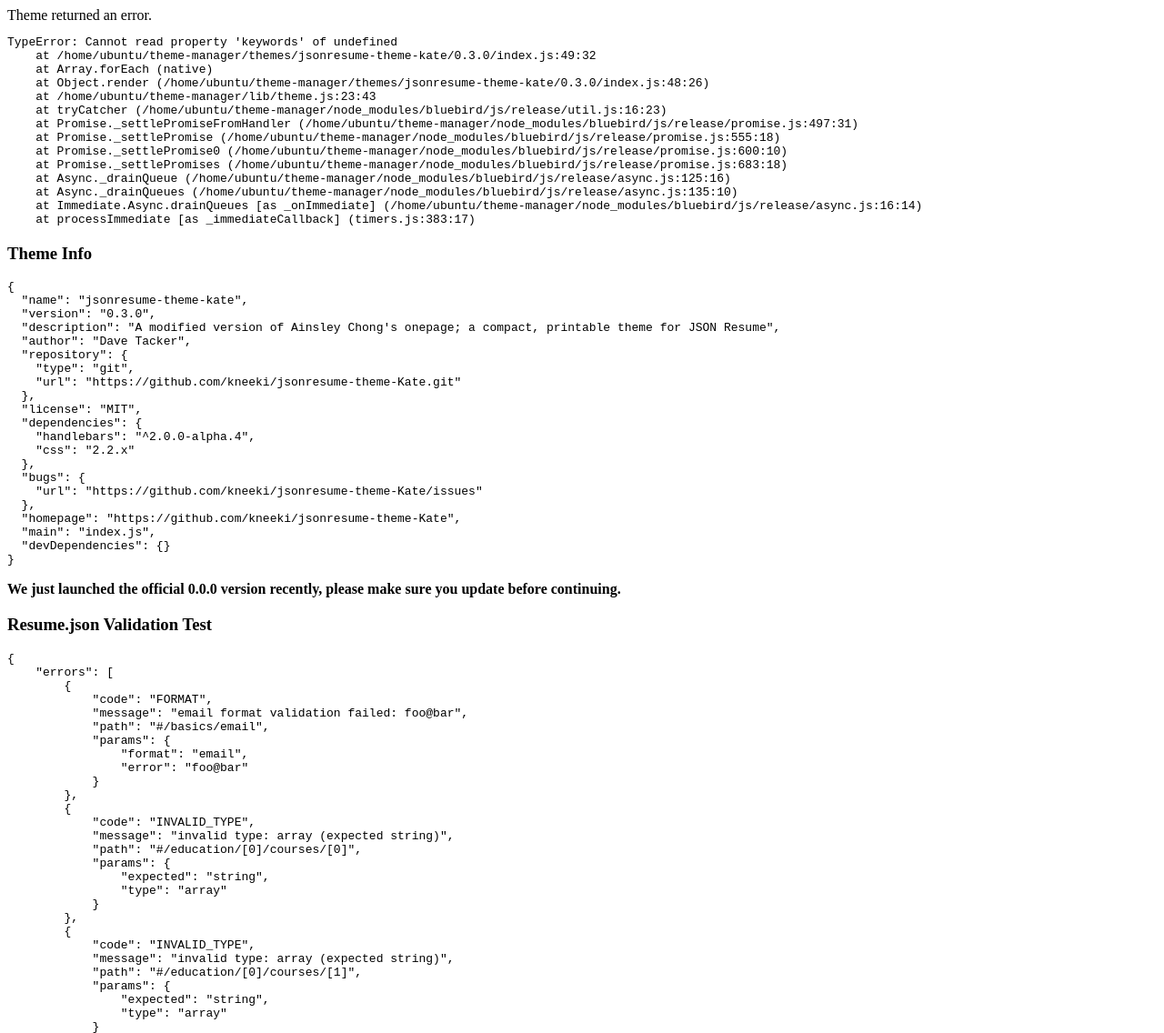
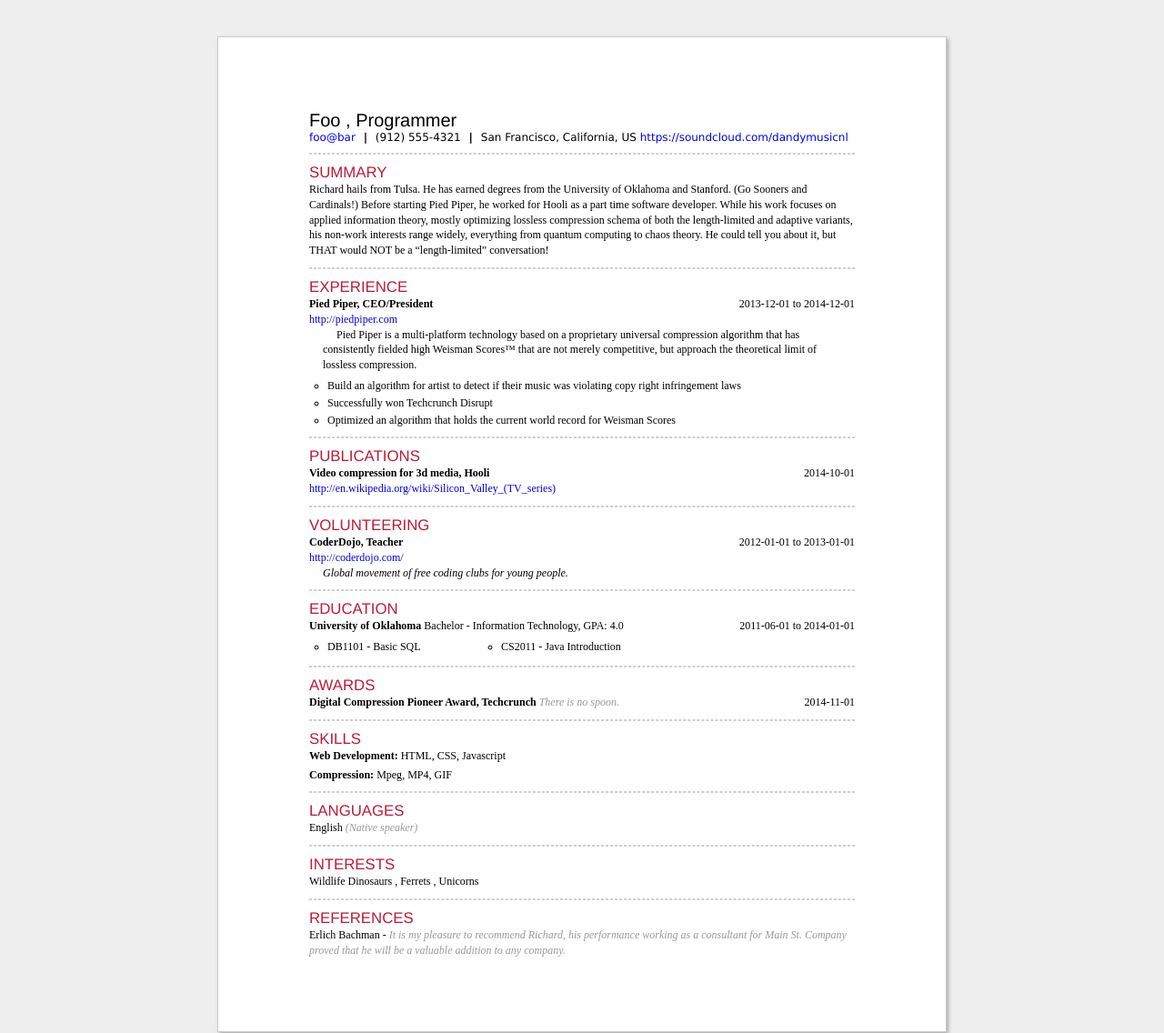
Before and after one commit to kneeki/jsonresume-theme-Kate, a website: page public/index.html in a window 1280 px wide. Shown: the top 1136 px of the page at 91% size. Drawn offline with Linux system fonts and the light colour scheme.

Commit message:
Updated Readme.

```diff
--- a/public/index.html
+++ b/public/index.html
@@ -1,75 +1,142 @@
-Theme returned an error.<pre>TypeError: Cannot read property 'keywords' of undefined
-    at /home/ubuntu/theme-manager/themes/jsonresume-theme-kate/0.3.0/index.js:49:32
-    at Array.forEach (native)
-    at Object.render (/home/ubuntu/theme-manager/themes/jsonresume-theme-kate/0.3.0/index.js:48:26)
-    at /home/ubuntu/theme-manager/lib/theme.js:23:43
-    at tryCatcher (/home/ubuntu/theme-manager/node_modules/bluebird/js/release/util.js:16:23)
-    at Promise._settlePromiseFromHandler (/home/ubuntu/theme-manager/node_modules/bluebird/js/release/promise.js:497:31)
-    at Promise._settlePromise (/home/ubuntu/theme-manager/node_modules/bluebird/js/release/promise.js:555:18)
-    at Promise._settlePromise0 (/home/ubuntu/theme-manager/node_modules/bluebird/js/release/promise.js:600:10)
-    at Promise._settlePromises (/home/ubuntu/theme-manager/node_modules/bluebird/js/release/promise.js:683:18)
-    at Async._drainQueue (/home/ubuntu/theme-manager/node_modules/bluebird/js/release/async.js:125:16)
-    at Async._drainQueues (/home/ubuntu/theme-manager/node_modules/bluebird/js/release/async.js:135:10)
-    at Immediate.Async.drainQueues [as _onImmediate] (/home/ubuntu/theme-manager/node_modules/bluebird/js/release/async.js:16:14)
-    at processImmediate [as _immediateCallback] (timers.js:383:17)</pre><h3>Theme Info</h3><pre>{
-  "name": "jsonresume-theme-kate",
-  "version": "0.3.0",
-  "description": "A modified version of Ainsley Chong's onepage; a compact, printable theme for JSON Resume",
-  "author": "Dave Tacker",
-  "repository": {
-    "type": "git",
-    "url": "https://github.com/kneeki/jsonresume-theme-Kate.git"
-  },
-  "license": "MIT",
-  "dependencies": {
-    "handlebars": "^2.0.0-alpha.4",
-    "css": "2.2.x"
-  },
-  "bugs": {
-    "url": "https://github.com/kneeki/jsonresume-theme-Kate/issues"
-  },
-  "homepage": "https://github.com/kneeki/jsonresume-theme-Kate",
-  "main": "index.js",
-  "devDependencies": {}
-}
-</pre><p><strong>We just launched the official 0.0.0 version recently, please make sure you update before continuing.</strong></p><h3>Resume.json Validation Test</h3><pre>{
-    "errors": [
-        {
-            "code": "FORMAT",
-            "message": "email format validation failed: foo@bar",
-            "path": "#/basics/email",
-            "params": {
-                "format": "email",
-                "error": "foo@bar"
-            }
-        },
-        {
-            "code": "INVALID_TYPE",
-            "message": "invalid type: array (expected string)",
-            "path": "#/education/[0]/courses/[0]",
-            "params": {
-                "expected": "string",
-                "type": "array"
-            }
-        },
-        {
-            "code": "INVALID_TYPE",
-            "message": "invalid type: array (expected string)",
-            "path": "#/education/[0]/courses/[1]",
-            "params": {
-                "expected": "string",
-                "type": "array"
-            }
-        },
-        {
-            "code": "INVALID_TYPE",
-            "message": "invalid type: array (expected string)",
-            "path": "#/education/[0]/courses/[2]",
-            "params": {
-                "expected": "string",
-                "type": "array"
-            }
-        }
-    ],
-    "warnings": []
-}</pre>
+<!doctype html>
+<html>
+<head>
+<meta charset='utf-8'>
+<meta name='viewport' content='width=device-width, user-scalable=no, minimal-ui'>
+<title>Foo </title>
+<style>body{background:#EEEEEE;font:12px "Times New Roman",Times,sans-serif;line-height:1.4;margin:40px 0;}em{color:#999;}p{line-height:1.4;margin-bottom:0;text-indent:15px;}ul{margin-bottom:0;padding-left:20px;margin-top:6px;list-style-type:circle;}li{margin-bottom:2px;}a{text-decoration:none;}.resume{margin:0 auto;max-width:600px;padding:80px 100px;background:#fff;border:1px solid #ccc;box-shadow:2px 2px 4px #aaa;-webkit-box-shadow:2px 2px 4px #aaa;}.coursesList{width:28%;vertical-align:top;display:inline-block;}.largeFont{font:20px Helvetica;}.smallFont{font:12px Verdana;}.sectionName{width:100%;vertical-align:top;display:inline-block;font:140% Helvetica,Arial;text-transform:uppercase;color:#BC1B39;}.title{font-weight:bold;}.date{float:right;font-weight:normal;}.separator{height:5px;}.sectionLine{border-style:dashed;border-width:1px;border-color:#CFCFCF;margin-top:10px;margin-bottom:10px;}.divider{font-weight:bold;margin-left:5px;margin-right:5px;}.summary{margin-top:6px;}.worksummary{margin-top:0;padding:0 15px 0 15px;}.skillBlock{margin-bottom:4px;}.volunteerhead{margin-bottom:0;}.volunteersummary{margin:0;}@media print {@page{size:letter portrait;margin:25mm 25mm 25mm 25mm;}.resume{max-width:100%;border:0px;background:#fff;box-shadow:none;-webkit-box-shadow:none;}body,html,.resume{margin:0px;padding:0px;}}</style>
+</head>
+<body>
+<div class='resume'>
+<div class='largeFont'>
+Foo , Programmer
+</div>
+<div class='smallFont'>
+<span class='email'><a href='/cdn-cgi/l/email-protection#0b6d64644b696a79'><span class="__cf_email__" data-cfemail="5630393916343724">[email&#160;protected]</span><script data-cfhash='f9e31' type="text/javascript">/* <![CDATA[ */!function(t,e,r,n,c,a,p){try{t=document.currentScript||function(){for(t=document.getElementsByTagName('script'),e=t.length;e--;)if(t[e].getAttribute('data-cfhash'))return t[e]}();if(t&&(c=t.previousSibling)){p=t.parentNode;if(a=c.getAttribute('data-cfemail')){for(e='',r='0x'+a.substr(0,2)|0,n=2;a.length-n;n+=2)e+='%'+('0'+('0x'+a.substr(n,2)^r).toString(16)).slice(-2);p.replaceChild(document.createTextNode(decodeURIComponent(e)),c)}p.removeChild(t)}}catch(u){}}()/* ]]> */</script></a></span>
+<span class='divider'>|</span>
+<span class='phone'>(912) 555-4321</span>
+<span class='divider'>|</span>
+<span class='address'>
+San Francisco, California, US
+</span>
+<span class='url'>
+<a href='https://soundcloud.com/dandymusicnl'>https://soundcloud.com/dandymusicnl</a>
+</span>
+</div>
+<div class='sectionLine'></div>
+<div class='sectionName'>
+<span>SUMMARY</span>
+</div>
+<span>Richard hails from Tulsa. He has earned degrees from the University of Oklahoma and Stanford. (Go Sooners and Cardinals!) Before starting Pied Piper, he worked for Hooli as a part time software developer. While his work focuses on applied information theory, mostly optimizing lossless compression schema of both the length-limited and adaptive variants, his non-work interests range widely, everything from quantum computing to chaos theory. He could tell you about it, but THAT would NOT be a “length-limited” conversation!</span>
+<div class='sectionLine'></div>
+<div class='sectionName'>
+<span>EXPERIENCE</span>
+</div>
+<span class='title'>
+Pied Piper, CEO/President
+</span>
+<span class='date'>
+2013-12-01 to 2014-12-01
+</span>
+<div><a href='http://piedpiper.com'>http://piedpiper.com</a></div>
+<p class='worksummary'>Pied Piper is a multi-platform technology based on a proprietary universal compression algorithm that has consistently fielded high Weisman Scores™ that are not merely competitive, but approach the theoretical limit of lossless compression.</p>
+<ul class='highlights'>
+<li>Build an algorithm for artist to detect if their music was violating copy right infringement laws</li>
+<li>Successfully won Techcrunch Disrupt</li>
+<li>Optimized an algorithm that holds the current world record for Weisman Scores</li>
+</ul>
+<div class='sectionLine'></div>
+<div class='sectionName'>
+<span>PUBLICATIONS</span>
+</div>
+<span class='title'>
+Video compression for 3d media, Hooli
+</span>
+<span class='date'>
+<span class='releaseDate'>2014-10-01</span>
+</span>
+<div class='website'>
+<a href='http://en.wikipedia.org/wiki/Silicon_Valley_(TV_series)'>http://en.wikipedia.org/wiki/Silicon_Valley_(TV_series)</a>
+</div>
+<div class='sectionLine'></div>
+<div class='sectionName'>
+<span>VOLUNTEERING</span>
+</div>
+<span class='title'>CoderDojo, Teacher</span>
+<span class='date'>
+2012-01-01 to 2013-01-01
+</span>
+<div class='website'><a href='http://coderdojo.com/'>http://coderdojo.com/</a></div>
+<p class='volunteersummary'><i>Global movement of free coding clubs for young people.</i></p>
+<div class='sectionLine'></div>
+<div class='sectionName'>
+<span>EDUCATION</span>
+</div>
+<span class='title'>
+University of Oklahoma
+</span>
+<span class='date'>
+2011-06-01 to 2014-01-01
+</span>
+Bachelor - Information Technology, GPA: 4.0
+<ul class='coursesList'>
+<li class='course'>DB1101 - Basic SQL</li>
+</ul>
+<ul class='coursesList'>
+<li class='course'>CS2011 - Java Introduction</li>
+</ul>
+<ul class='coursesList'>
+</ul>
+<div class='sectionLine'></div>
+<div class='sectionName'>
+<span>AWARDS</span>
+</div>
+<span class='title'>
+Digital Compression Pioneer Award, Techcrunch
+</span>
+<span class='date'>
+<span class='date'>2014-11-01</span>
+</span>
+<em>There is no spoon.</em>
+<div class='sectionLine'></div>
+<div class='sectionName'>
+<span>SKILLS</span>
+</div>
+<div class='skillBlock'>
+<span class='title'>Web Development:</span>
+<span>HTML</span>,
+<span>CSS</span>,
+<span>Javascript</span>
+</div>
+<div class='skillBlock'>
+<span class='title'>Compression:</span>
+<span>Mpeg</span>,
+<span>MP4</span>,
+<span>GIF</span>
+</div>
+<div class='sectionLine'></div>
+<div class='sectionName'>
+<span>LANGUAGES</span>
+</div>
+<span class='language'>English</span>
+<span class='fluency'><em>(Native speaker)</em></span>
+<div class='sectionLine'></div>
+<div class='sectionName'>
+<span>INTERESTS</span>
+</div>
+<span class='name'>Wildlife</span>
+<span class='keywords'>
+Dinosaurs
+,
+Ferrets
+,
+Unicorns
+</span>
+<div class='sectionLine'></div>
+<div class='sectionName'>
+<span>REFERENCES</span>
+</div>
+<span class='name'>Erlich Bachman</span> - <em class='reference'>It is my pleasure to recommend Richard, his performance working as a consultant for Main St. Company proved that he will be a valuable addition to any company.</em>
+</div>
+<script type="text/javascript">/* <![CDATA[ */(function(d,s,a,i,j,r,l,m,t){try{l=d.getElementsByTagName('a');t=d.createElement('textarea');for(i=0;l.length-i;i++){try{a=l[i].href;s=a.indexOf('/cdn-cgi/l/email-protection');m=a.length;if(a&&s>-1&&m>28){j=28+s;s='';if(j<m){r='0x'+a.substr(j,2)|0;for(j+=2;j<m&&a.charAt(j)!='X';j+=2)s+='%'+('0'+('0x'+a.substr(j,2)^r).toString(16)).slice(-2);j++;s=decodeURIComponent(s)+a.substr(j,m-j)}t.innerHTML=s.replace(/</g,'&lt;').replace(/>/g,'&gt;');l[i].href='mailto:'+t.value}}catch(e){}}}catch(e){}})(document);/* ]]> */</script></body>
+</html>
--- a/resume.json
+++ b/resume.json
@@ -116,8 +116,9 @@
     {
       "name": "Wildlife",
       "keywords": [
+        "Unicorns",
         "Ferrets",
-        "Unicorns"
+        "Dinosaurs"
       ]
     }
   ],
```
Also changed, not shown: README.md, preview.png (added), 1 other file.
